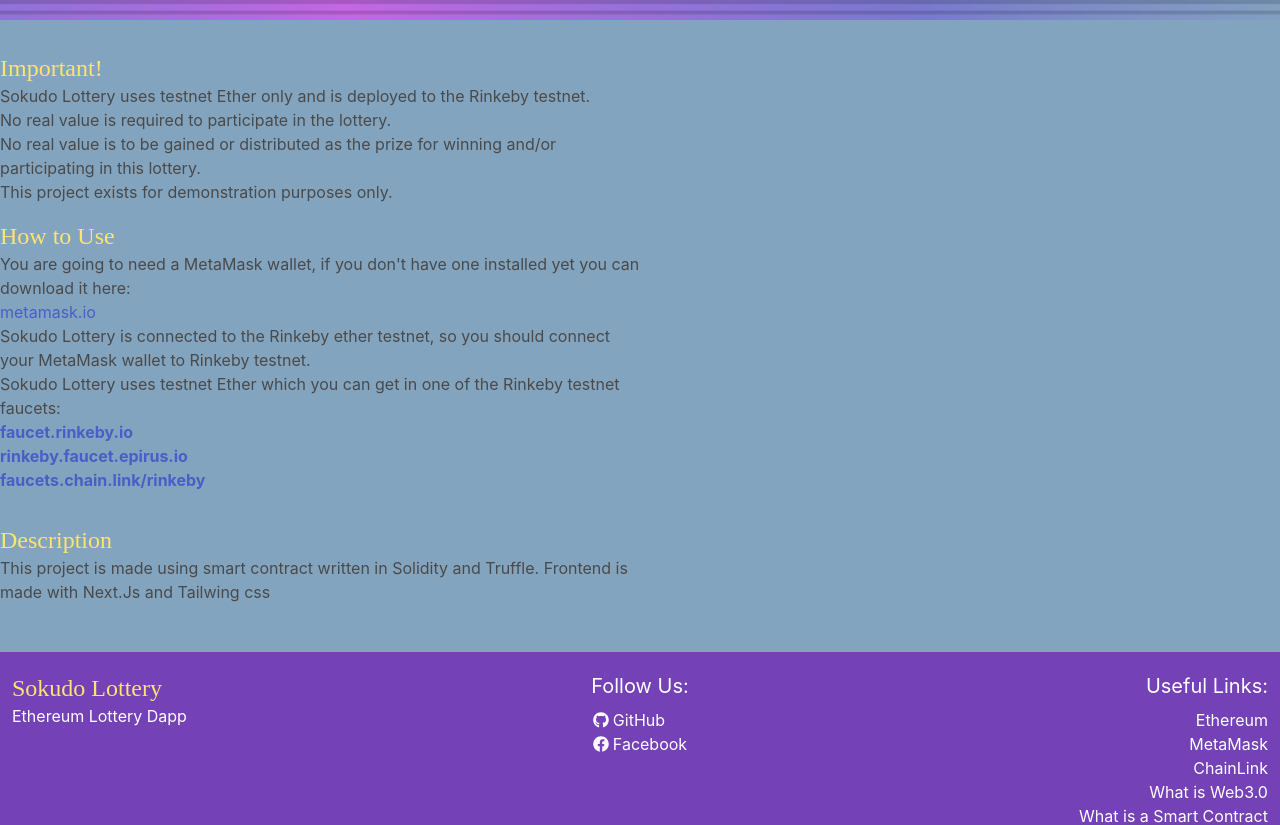
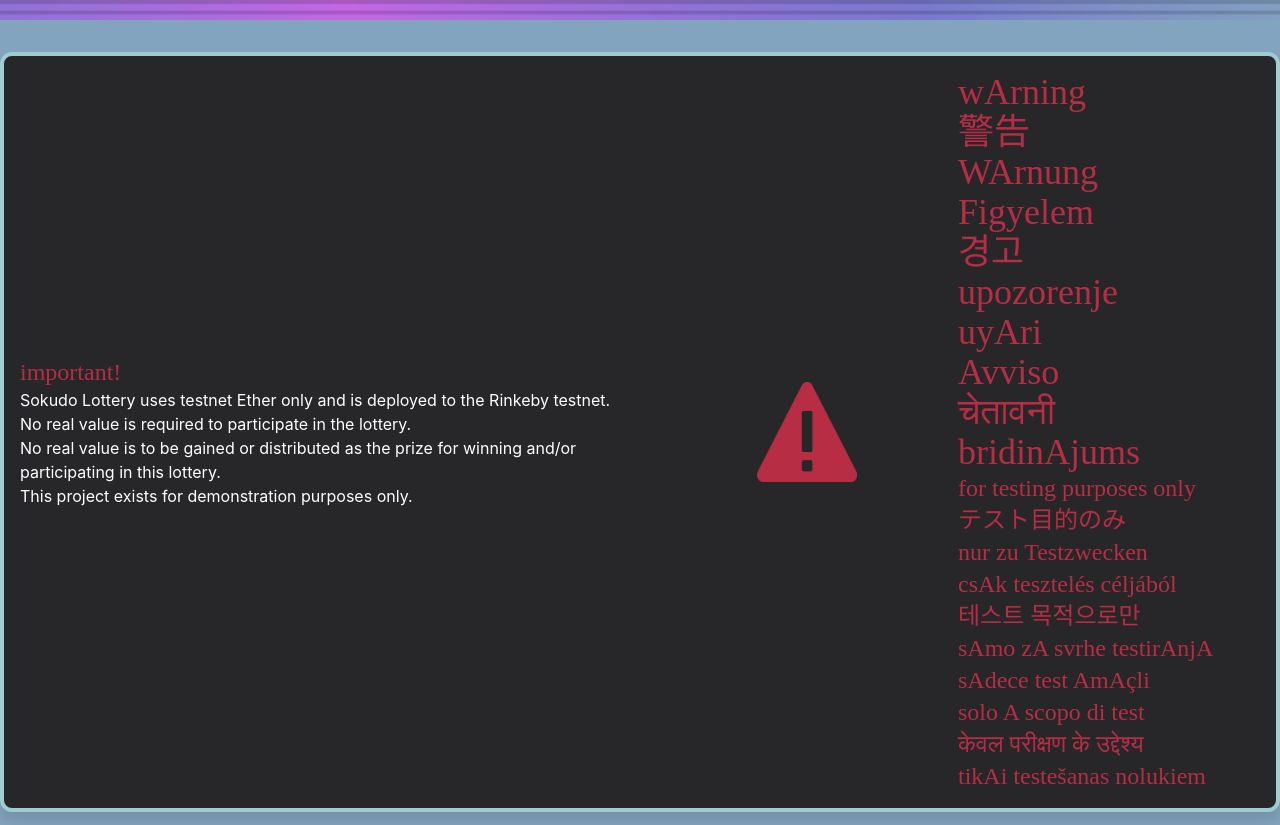
Before and after one commit to SJuras/Web3-Lottery, a Next.js app in the folder lottery-dapp/: page / in a window 1280 px wide. Shown: the part 780-1605 px from the top of the page. Built offline with nearby package versions, Linux system fonts and the light colour scheme; a web font is replaced by a local one.

Commit message:
v1.2.2 working on a warning section.

```diff
--- a/lottery-dapp/pages/index.js
+++ b/lottery-dapp/pages/index.js
@@ -11,7 +11,7 @@
   return (
     <div className="w-full">
       <Head>
-        <title>Lottery Dapp</title>
+        <title>Sokudo Lottery | Ethereum Lottery dApp</title>
         <meta name="description" content="Generated by create next app" />
         <link rel="icon" href="/favicon.ico" />
       </Head>
@@ -78,31 +78,63 @@
       {/* about */}
       <div className="w-full bg-customBlue py-8">
         <div className="w-full">
-          <div className="w-full max-w-7xl mx-auto flex flex-col md:flex-row mb-4">
-            <div className="w-full md:w-1/2">
-              <h3 className="text-2xl text-customYellow font-[Starduster]">Important!</h3>
-              <p className="">
+          <div className="w-full max-w-7xl mx-auto flex justify-center items-center flex-col md:flex-row mb-4 bg-zinc-800 rounded-xl border-4 border-customLightBlue drop-shadow-xl">
+            <div className="w-full md:w-1/2 p-4">
+              <h3 className="text-2xl text-customRed font-[Starduster]">important!</h3>
+              <p className="text-white">
                 Sokudo Lottery uses testnet Ether only and is deployed to the Rinkeby testnet.
               </p>
-              <p>
+              <p className="text-white">
                 No real value is required to participate in the lottery.
               </p>
-              <p>
+              <p className="text-white">
                 No real value is to be gained or distributed as the prize for winning and/or participating in this lottery.
               </p>
-              <p>
+              <p className="text-white">
                 This project exists for demonstration purposes only.
               </p>
             </div>
-            <div className="w-full md:w-1/2">
-
+            <div className="w-full md:w-1/2 p-4">
+              <div className="w-full flex justify-center items-center">
+                <div className="w-1/2 flex justify-center items-center">
+                  <Image
+                    src="/images/warning.png"
+                    width={100}
+                    height={100}
+                  />
+                </div>
+                <div className="w-1/2">
+                  <div>
+                    <h4 className="text-4xl text-customRed font-[Starduster]">wArning</h4>
+                    <h4 className="text-4xl text-customRed font-[Starduster]">警告</h4>
+                    <h4 className="text-4xl text-customRed font-[Starduster]">WArnung</h4>
+                    <h4 className="text-4xl text-customRed font-[Starduster]">Figyelem</h4>
+                    <h4 className="text-4xl text-customRed font-[Starduster]">경고</h4>
+                    <h4 className="text-4xl text-customRed font-[Starduster]">upozorenje</h4>
+                    <h4 className="text-4xl text-customRed font-[Starduster]">uyAri</h4>
+                    <h4 className="text-4xl text-customRed font-[Starduster]">Avviso</h4>
+                    <h4 className="text-4xl text-customRed font-[Starduster]">चेतावनी</h4>
+                    <h4 className="text-4xl text-customRed font-[Starduster]">bridinAjums</h4>
+                  </div>
+                  <h5 className="text-2xl text-customRed font-[Starduster]">for testing purposes only</h5>
+                  <h5 className="text-2xl text-customRed font-[Starduster]">テスト目的のみ</h5>
+                  <h5 className="text-2xl text-customRed font-[Starduster]">nur zu Testzwecken</h5>
+                  <h5 className="text-2xl text-customRed font-[Starduster]">csAk tesztelés céljából</h5>
+                  <h5 className="text-2xl text-customRed font-[Starduster]">테스트 목적으로만</h5>
+                  <h5 className="text-2xl text-customRed font-[Starduster]">sAmo zA svrhe testirAnjA</h5>
+                  <h5 className="text-2xl text-customRed font-[Starduster]">sAdece test AmAçli</h5>
+                  <h5 className="text-2xl text-customRed font-[Starduster]">solo A scopo di test</h5>
+                  <h5 className="text-2xl text-customRed font-[Starduster]">केवल परीक्षण के उद्देश्य</h5>
+                  <h5 className="text-2xl text-customRed font-[Starduster]">tikAi testešanas nolukiem</h5>
+                </div>
+              </div>
             </div>
           </div>
         </div>
 
         {/* instructions */}
         <div className="w-full">
-          <div className="w-full max-w-7xl mx-auto flex flex-col md:flex-row mb-4">
+          <div className="w-full max-w-7xl mx-auto flex flex-col md:flex-row mb-4 p-4">
             <div className="w-full md:w-1/2">
               <h3 className="text-2xl text-customYellow font-[Starduster]">How to Use</h3>
               <p>
@@ -127,7 +159,7 @@
 
         {/* description */}
         <div className="w-full">
-          <div className="w-full max-w-7xl mx-auto flex flex-col md:flex-row pb-4">
+          <div className="w-full max-w-7xl mx-auto flex flex-col md:flex-row pb-4 p-4">
             <div className="w-full md:w-1/2">
               <h3 className="text-2xl text-customYellow font-[Starduster]">Description</h3>
               <p>
--- a/lottery-dapp/pages/lotterypage.js
+++ b/lottery-dapp/pages/lotterypage.js
@@ -13,7 +13,7 @@
   return (
     <div className="">
       <Head>
-        <title>Lottery Dapp</title>
+        <title>Sokudo Lottery 宝くじ | Ethereum Lottery dApp</title>
         <meta name="description" content="Generated by create next app" />
         <link rel="icon" href="/favicon.ico" />
       </Head>
--- a/lottery-dapp/tailwind.config.js
+++ b/lottery-dapp/tailwind.config.js
@@ -13,7 +13,8 @@
         customLightBlue: '#9eccd1',
         customPurple: '#7441b7',
         customLightPurple: '#9957ef',
-        customYellow: '#fce372'
+        customYellow: '#fce372',
+        customRed: '#b72d44',
       },
     },
   },
```
Also changed, not shown: lottery-dapp/public/images/warning.png (added).
